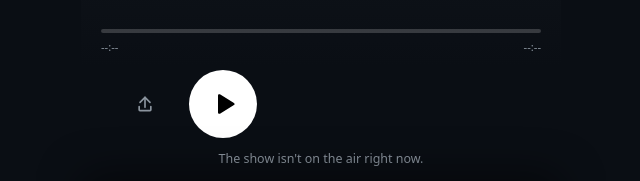
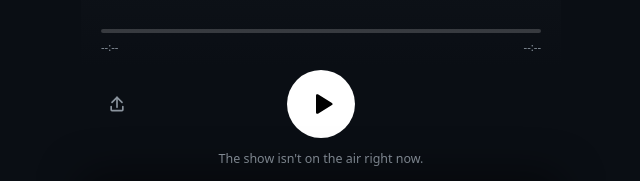
Before and after one commit to GraphicHealer/FalconBeat, a React (Vite) app in the folder web/: page / in a window 1280 px wide. Shown: the part 533-714 px from the top of the page, without its empty margins (319-959 px from the left). Built offline with nearby package versions, Linux system fonts and the light colour scheme; no server answers.

Commit message:
Keep play button centered; hug up-next to its right edge

```diff
--- a/web/src/index.css
+++ b/web/src/index.css
@@ -176,16 +176,21 @@ body {
 .np-controls {
   display: flex;
   align-items: center;
-  justify-content: space-between;
+  justify-content: center;
+  position: relative;
   margin-top: 1rem;
 }
 .np-side {
-  width: 5.5rem;
   font-size: 0.75rem;
   color: #8b949e;
   display: flex;
   align-items: center;
   justify-content: center;
+}
+/* Share pinned far left; up-next starts just right of the centered play. */
+.np-controls > .np-icon {
+  position: absolute;
+  left: 0;
 }
 .np-icon {
   border: none;
@@ -196,16 +201,15 @@ body {
   border-radius: 50%;
 }
 .np-next {
-  flex: 1;
-  min-width: 0;
-  width: auto;
+  position: absolute;
+  left: calc(50% + 2.9rem); /* just right of the 4.25rem play button */
+  right: 0;
   flex-direction: column;
   align-items: flex-start;
   justify-content: center;
   gap: 0.1rem;
   text-align: left;
   overflow: hidden;
-  padding-left: 0.5rem;
 }
 .np-next small {
   font-size: 0.6rem;
```
